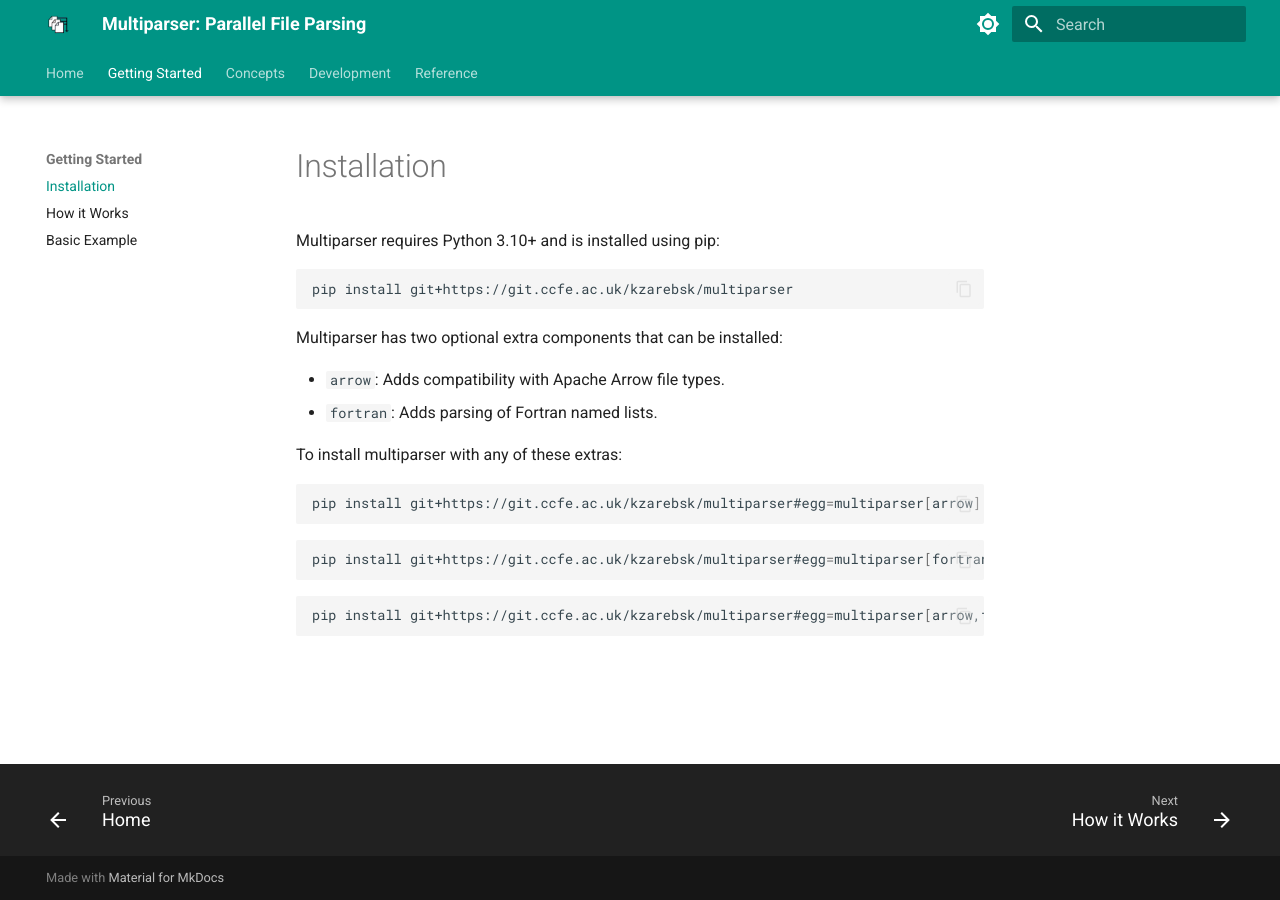
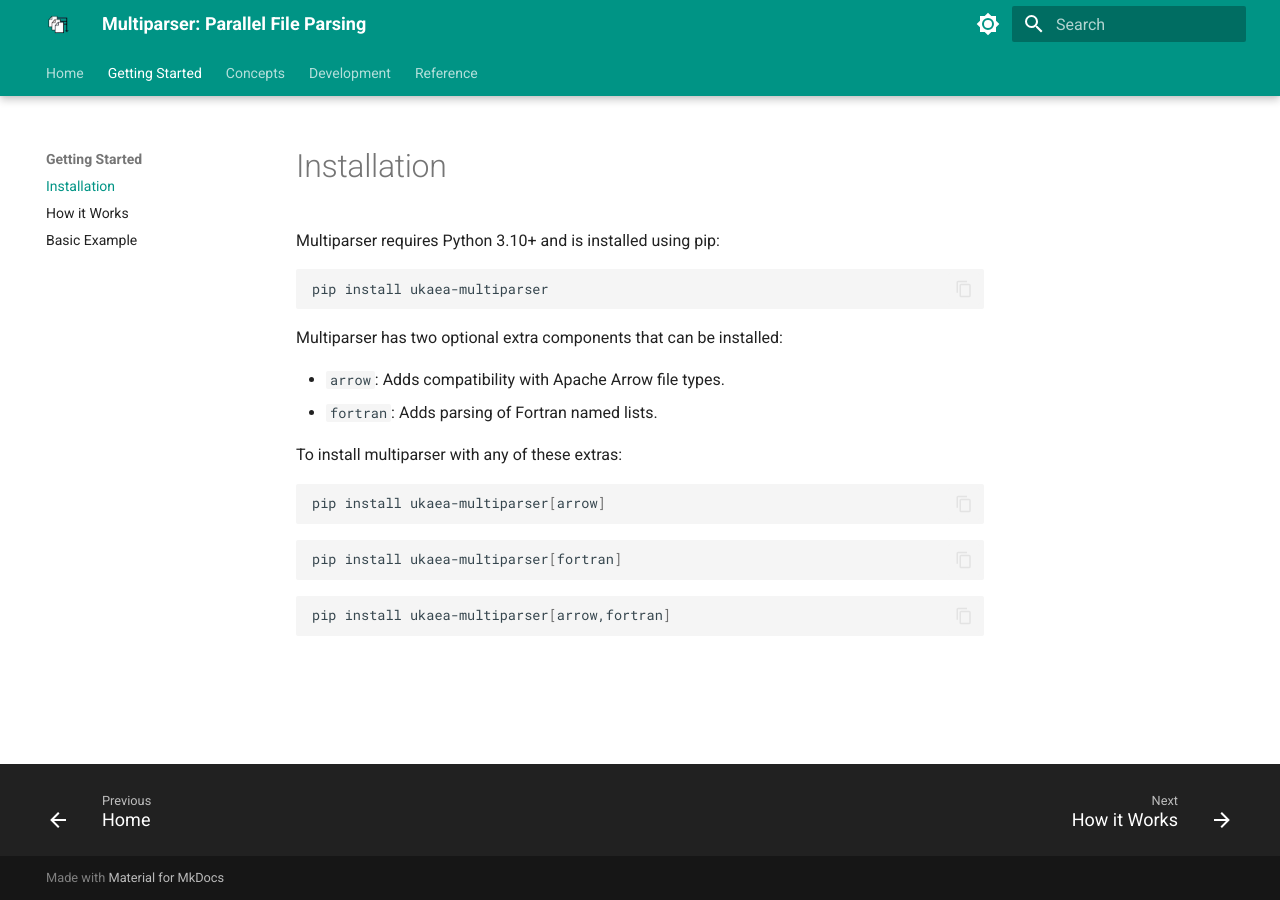
Before and after one commit to ukaea/multiparser, an MkDocs documentation site: the page built from docs/installation.md, in a window 1280 px wide. Built offline with MkDocs 1.6.1 and Material for MkDocs 9.7.7, drawn with Linux system fonts in a browser that asks for light colours; the version menu is left out.

Commit message:
Alter module name to ukaea-multiparser to be more unique

````diff
--- a/docs/installation.md
+++ b/docs/installation.md
@@ -3,7 +3,7 @@
 Multiparser requires Python 3.10+ and is installed using pip:
 
 ```bash
-pip install git+https://git.ccfe.ac.uk/kzarebsk/multiparser
+pip install ukaea-multiparser
 ```
 
 Multiparser has two optional extra components that can be installed:
@@ -14,11 +14,11 @@
 To install multiparser with any of these extras:
 
 ```bash
-pip install git+https://git.ccfe.ac.uk/kzarebsk/multiparser#egg=multiparser[arrow]
+pip install ukaea-multiparser[arrow]
 ```
 ```bash
-pip install git+https://git.ccfe.ac.uk/kzarebsk/multiparser#egg=multiparser[fortran]
+pip install ukaea-multiparser[fortran]
 ```
 ```bash
-pip install git+https://git.ccfe.ac.uk/kzarebsk/multiparser#egg=multiparser[arrow,fortran]
+pip install ukaea-multiparser[arrow,fortran]
 ```
--- a/pyproject.toml
+++ b/pyproject.toml
@@ -1,5 +1,5 @@
 [tool.poetry]
-name = "multiparser"
+name = "ukaea-multiparser"
 version = "0.1.0"
 description = "Multiple File Parser for monitoring and processing updates to a given set of output files."
 authors = ["Kristian Zarębski <kristian.zarebski@ukaea.uk>"]
@@ -20,6 +20,9 @@
     "parsing",
     "monitoring",
     "logging"
+]
+packages = [
+    { include = "multiparser" },
 ]
 readme = "README.md"
 
````
Also changed, not shown: docs/index.md (+1 -1 lines).
